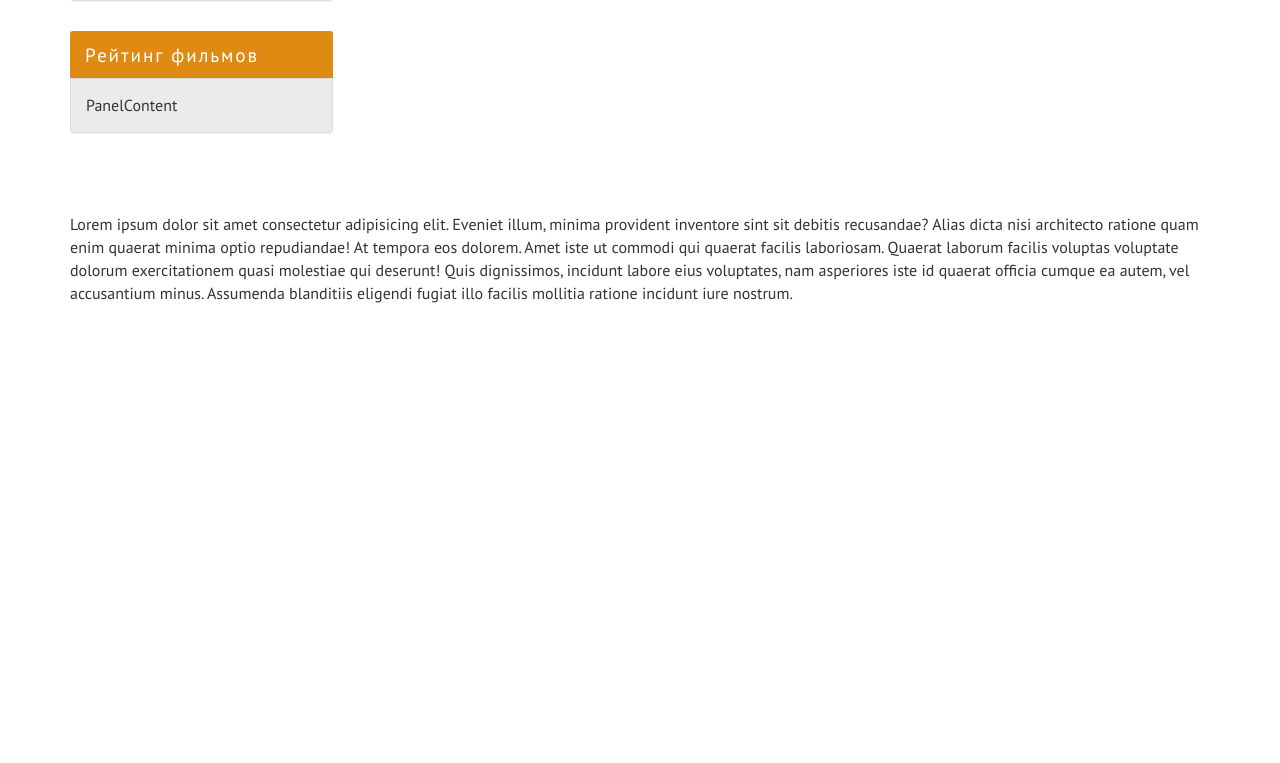
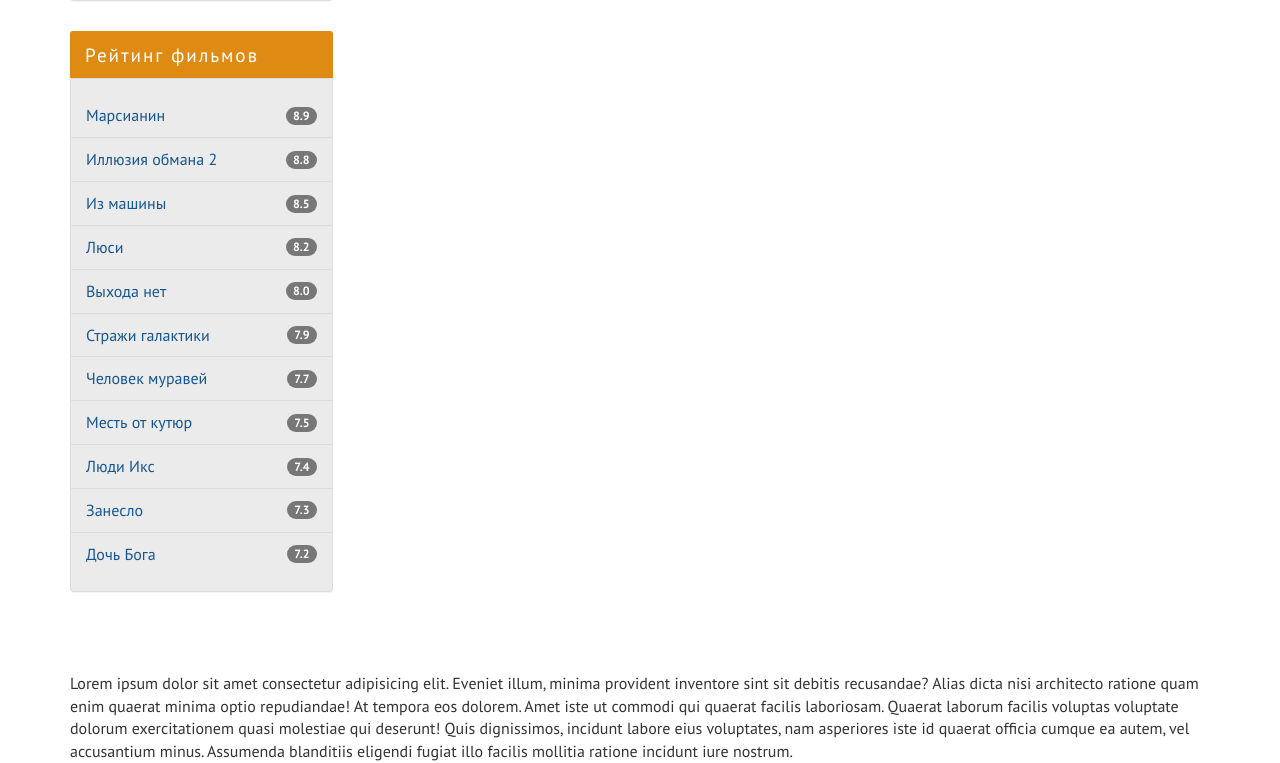
Before and after one commit to AnatoliySysoenko/Kinozal, a website: page index.html in a window 1280 px wide. Shown: the part 1824-2587 px from the top of the page. Before the commit the page ends 2129 px from the top, so only its background shows below. Drawn offline with Linux system fonts and the light colour scheme.

Commit message:
верстка и стиль "рейтинг фильмов"

```diff
--- a/assets/scss/_sidebar.scss
+++ b/assets/scss/_sidebar.scss
@@ -92,3 +92,52 @@
     color: darken($color-gray, 30%);
   }
 }
+
+.top-films {
+  &__body {
+    padding-left: 0;
+    padding-right: 0;
+  }
+
+  &__list {
+    margin-bottom: 0;
+  }
+
+  &__item {
+    background-color: transparent;
+    margin-left: -1px;
+    margin-right: -1px;
+    padding-right: 55px;
+    color: $color-primary !important;
+    transition: background-color 0.25s, color 0.25s, border-color 0.25s;
+
+    &:first-child {
+      border-radius: 0;
+      border-top: none;
+    }
+
+    &:last-child {
+      border-radius: 0;
+      border-bottom: none;
+    }
+
+    &:hover,
+    &:focus {
+      background-color: $color-accent !important;
+      color: $color-light !important;
+      border-color: $color-accent;
+
+      .badge {
+        background-color: $color-dark;
+      }
+    }
+  }
+
+  &__badge {
+    transition: background-color 0.25s;
+    position: absolute;
+    top: 50%;
+    right: $gap;
+    transform: translateY(-50%);
+  }
+}
--- a/index.html
+++ b/index.html
@@ -217,10 +217,34 @@
                                     </div>
                               </div>
                         </div>
+
                         <div class="top-films panel panel-info">
                               <div class="panel-heading">Рейтинг фильмов</div>
-                              <div class="panel-body">
-                                    PanelContent
+                              <div class="top-films__body panel-body">
+                                    <div class="top-films__list list-group">
+                                          <a class="top-films__item list-group-item" href="#">Марсианин
+                                                <span class="top-films__badge badge">8.9</span></a>
+                                          <a class="top-films__item list-group-item" href="#">Иллюзия обмана 2
+                                                <span class="top-films__badge badge">8.8</span></a>
+                                          <a class="top-films__item list-group-item" href="#">Из машины
+                                                <span class="top-films__badge badge">8.5</span></a>
+                                          <a class="top-films__item list-group-item" href="#">Люси
+                                                <span class="top-films__badge badge">8.2</span></a>
+                                          <a class="top-films__item list-group-item" href="#">Выхода нет
+                                                <span class="top-films__badge badge">8.0</span></a>
+                                          <a class="top-films__item list-group-item" href="#">Стражи галактики
+                                                <span class="top-films__badge badge">7.9</span></a>
+                                          <a class="top-films__item list-group-item" href="#">Человек муравей
+                                                <span class="top-films__badge badge">7.7</span></a>
+                                          <a class="top-films__item list-group-item" href="#">Месть от кутюр
+                                                <span class="top-films__badge badge">7.5</span></a>
+                                          <a class="top-films__item list-group-item" href="#">Люди Икс
+                                                <span class="top-films__badge badge">7.4</span></a>
+                                          <a class="top-films__item list-group-item" href="#">Занесло
+                                                <span class="top-films__badge badge">7.3</span></a>
+                                          <a class="top-films__item list-group-item" href="#">Дочь Бога
+                                                <span class="top-films__badge badge">7.2</span></a>
+                                    </div>
                               </div>
                         </div>
                   </aside>
```
Also changed, not shown: assets/css/style.css.
